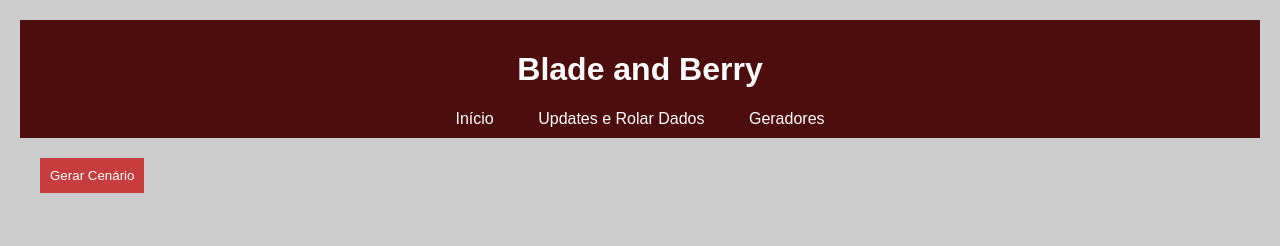
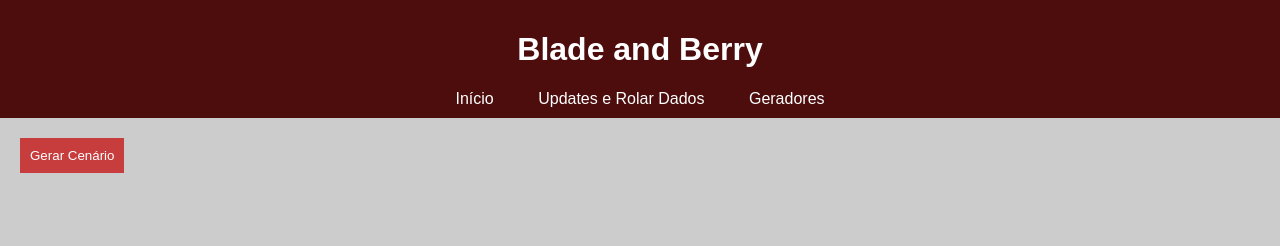
Before and after one commit to PEBROZO10/Blade_Berry, a plain HTML site: page geradores.html in a window 1280 px wide. Drawn offline with Linux system fonts and the light colour scheme.

Commit message:
Update geradores.html

```diff
--- a/geradores.html
+++ b/geradores.html
@@ -1,20 +1,12 @@
 <!DOCTYPE html>
-<html lang="pt-BR">
+<html lang="pt-br">
 <head>
     <meta charset="UTF-8">
     <meta name="viewport" content="width=device-width, initial-scale=1.0">
-    <title>Gerador de Cenários</title>
-    <link rel="stylesheet" href="styles.css"> <!-- Assumindo que você já tem um arquivo CSS -->
-    <style>
-        /* Adicionando espaçamento nas laterais para o conteúdo */
-        body {
-            margin: 0; /* Remove margens padrão */
-            padding: 20px; /* Adiciona espaçamento de 20px em todos os lados */
-            box-sizing: border-box; /* Inclui o padding dentro da largura e altura */
-        }
-    </style>
+    <title>Gerador - Blade and Berry</title>
+    <link rel="stylesheet" href="styles.css">
 </head>
-
+<body>
     <header>
         <h1>Blade and Berry</h1>
         <nav>
@@ -26,16 +18,9 @@
         </nav>
     </header>
     <main>
-        <body>
-        <button id="gerar">Gerar Cenário</button>
+     <button id="gerar">Gerar Cenário</button>
         <div id="resultado"></div>
     </main>
-
-    <script src="gerador.js"></script>
+      <script src="gerador.js"></script>
 </body>
 </html>
-
-    <script src="gerador.js"></script>
-    </main>
-</body>
-</html>
```
